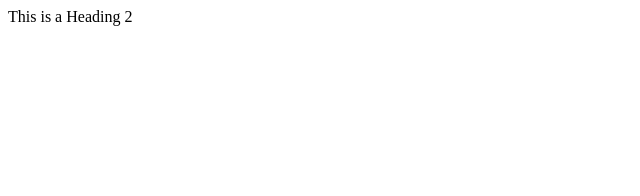
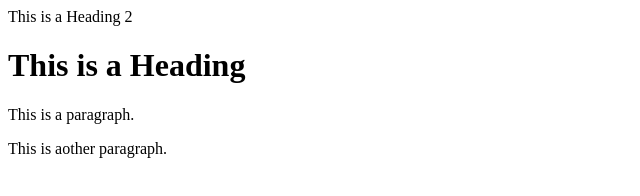
Before and after one commit to mikhi-mh/teaching-git-to-friends, a plain HTML site: page index.html in a window 1280 px wide. Shown: the whole page, without its empty margins (0-640 px from the left). Drawn offline with Linux system fonts and the light colour scheme.

Commit message:
added p1

```diff
--- a/index.html
+++ b/index.html
@@ -5,5 +5,8 @@
   </head>
   <body>
     <h>This is a Heading 2</h>
+    <h1>This is a Heading</h1>
+    <p>This is a paragraph.</p>
+    <p>This is aother paragraph.</p>
   </body>
 </html>
```
